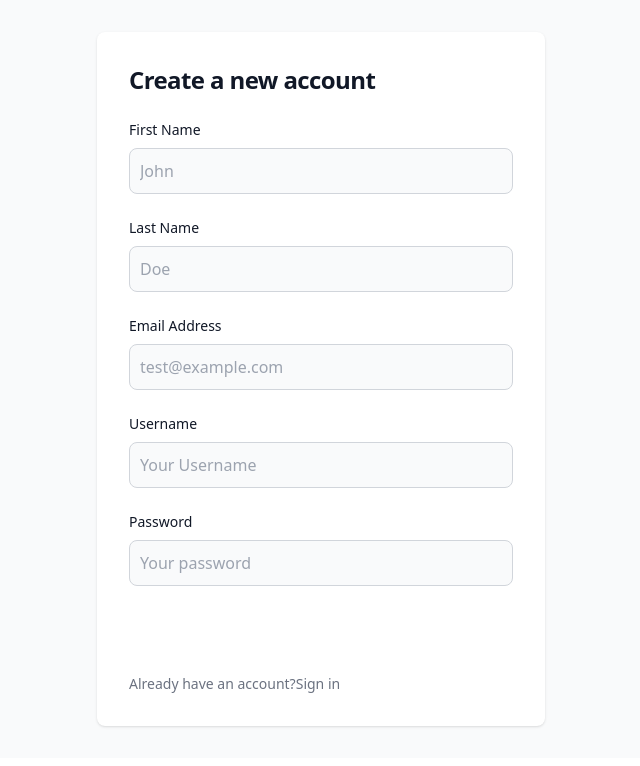
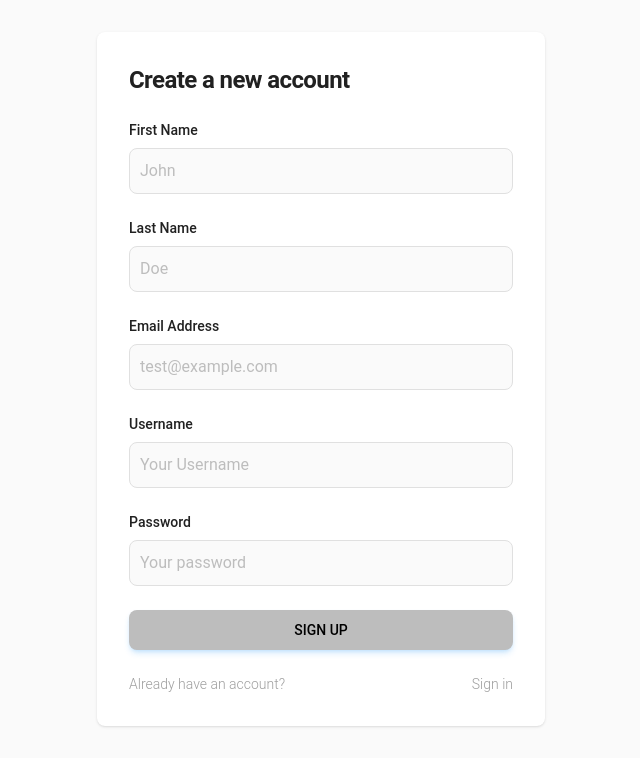
Before and after one commit to arthurduzhyy/react-blog, a React (Vite) app: page /register in a window 1280 px wide. Shown: the top 766 px of the page, without its empty margins (319-959 px from the left). Built offline with nearby package versions, Linux system fonts and the light colour scheme.

Commit message:
Include material UI and create theme provider

```diff
--- a/package.json
+++ b/package.json
@@ -10,6 +10,8 @@
     "preview": "vite preview"
   },
   "dependencies": {
+    "@heroicons/react": "^2.2.0",
+    "@material-tailwind/react": "^2.1.10",
     "classnames": "^2.5.1",
     "react": "^18.2.0",
     "react-dom": "^18.2.0",
--- a/src/App.tsx
+++ b/src/App.tsx
@@ -1,9 +1,12 @@
+import { ThemeProvider } from './context/ThemeContext'
 import BasicDataRouter from './route/BasicDataRouter'
 
 function App() {
-  return <>
-    <BasicDataRouter/>
-  </>
+  return (
+    <ThemeProvider>
+      <BasicDataRouter />
+    </ThemeProvider>
+  )
 }
 
 export default App
--- a/src/component/layout/NavBar.tsx
+++ b/src/component/layout/NavBar.tsx
@@ -1,6 +1,7 @@
 import classNames from 'classnames'
 import { FC, useState } from 'react'
 import { Link } from 'react-router-dom'
+import ThemeToggleButton from '../../feature/theme/ThemeToggleButton'
 
 type DropdownItem = {
   label: string
@@ -42,6 +43,7 @@ const Dropdown: FC<DropdownProps> = ({ isOpen, toggleDropdown, items }) => {
           </li>
         ))}
       </ul>
+
       <div className="py-1">
         <a
           href="#"
@@ -107,7 +109,7 @@ const Navbar = () => {
               />
             </svg>
           </button>
-
+          <ThemeToggleButton />
           <button onClick={toggleDropdown} aria-label="User menu" className="relative">
             <svg
               className="w-10 h-7 text-gray-800 dark:text-white"
--- /dev/null
+++ b/src/context/ThemeContext.tsx
@@ -0,0 +1,62 @@
+import React, { createContext, useContext, ReactNode, useState, useEffect } from 'react'
+import { ThemeProvider as MaterialThemeProvider } from '@material-tailwind/react'
+
+interface ThemeContextProps {
+  children: ReactNode
+}
+
+interface ThemeContextType {
+  theme: 'light' | 'dark'
+  toggleTheme: () => void
+}
+
+const ThemeContext = createContext<ThemeContextType | undefined>(undefined)
+
+export const useTheme = () => {
+  const context = useContext(ThemeContext)
+  if (!context) {
+    throw new Error('useTheme must be used within a ThemeProvider')
+  }
+  return context
+}
+
+export const ThemeProvider = ({ children }: ThemeContextProps) => {
+  const [theme, setTheme] = useState<'light' | 'dark'>(() => {
+    // Витягуємо початкову тему з localStorage або встановлюємо 'light'
+    return localStorage.getItem('theme') === 'dark' ? 'dark' : 'light'
+  })
+
+  const toggleTheme = () => {
+    setTheme((prevTheme) => {
+      const newTheme = prevTheme === 'light' ? 'dark' : 'light'
+      localStorage.setItem('theme', newTheme) // Зберігаємо нову тему
+      return newTheme
+    })
+  }
+
+  useEffect(() => {
+    const root = document.documentElement
+    if (theme === 'dark') {
+      root.classList.add('dark')
+    } else {
+      root.classList.remove('dark')
+    }
+  }, [theme])
+
+  // Кастомна тема для Material Tailwind (за потреби)
+  const customTheme = {
+    button: {
+      defaultProps: {
+        color: theme === 'dark' ? 'blue-gray' : 'blue',
+      },
+    },
+  }
+
+  return (
+    <ThemeContext.Provider value={{ theme, toggleTheme }}>
+      <MaterialThemeProvider value={customTheme}>
+        {children}
+      </MaterialThemeProvider>
+    </ThemeContext.Provider>
+  )
+}
--- a/src/feature/auth/LoginPage.tsx
+++ b/src/feature/auth/LoginPage.tsx
@@ -1,3 +1,4 @@
+import { Button } from '@material-tailwind/react'
 import { useForm } from 'react-hook-form'
 import { useNavigate } from 'react-router-dom'
 import FormInput from '../../component/FormInput'
@@ -69,23 +70,30 @@ const LoginPage = () => {
                 errors={errors}
               />
             </div>
-            <button type="submit"
-                    className="w-full text-white bg-primary-600 hover:bg-primary-700
-                    focus:ring-4 focus:outline-none focus:ring-primary-300
+            <Button type="submit"
+                    className="w-full text-dark bg-gray-400 hover:bg-gray-500
+                    focus:ring-4 focus:outline-none focus:ring-primary-300 border-b-blue-gray-600
                     font-medium rounded-lg text-sm px-5 py-2.5 text-center
-                    dark:bg-primary-600 dark:hover:bg-primary-700 dark:focus:ring-primary-800"
+                    dark:bg-primary-600 dark:hover:bg-primary-700 dark:focus:ring-primary-800 dark:text-white dark:ring-primary-800
+                    dark:border-primary-800 dark:dark:text-white dark:dark:hover:bg-primary-700 dark:dark:bg-primary-600 dark:dark:focus:ring-primary-800 dark:dark:border-primary-800
+                    "
             >
               Sign in
-            </button>
-            <p className="text-sm font-light text-gray-500 dark:text-gray-400">
-              Don’t have an account yet?
-              <a href="/register" className="font-medium text-primary-600 hover:underline dark:text-primary-500">Sign up</a>
-            </p>
+            </Button>
+            <div className="flex justify-between">
+              <p className="text-sm font-light text-gray-500 dark:text-gray-400">
+                Don’t have an account yet?
+
+              </p>
+              <a href="/register" className="text-sm font-light text-gray-500 dark:text-gray-400">Sign
+                up</a>
+            </div>
+
           </form>
         </div>
       </div>
     </div>
-  </section>
+    </section>
   )
 }
 
--- a/src/feature/auth/RegisterPage.tsx
+++ b/src/feature/auth/RegisterPage.tsx
@@ -1,3 +1,4 @@
+import { Button } from '@material-tailwind/react'
 import { useForm, SubmitHandler } from 'react-hook-form'
 import { useNavigate } from 'react-router-dom'
 import FormInput from '../../component/FormInput'
@@ -116,19 +117,25 @@ const RegisterPage = () => {
                 errors={errors}
               />
             </div>
-            <button type="submit"
-                    className="w-full text-white bg-primary-600 hover:bg-primary-700
-                    focus:ring-4 focus:outline-none focus:ring-primary-300
+            <Button type="submit"
+                    className="w-full text-dark bg-gray-400 hover:bg-gray-500
+                    focus:ring-4 focus:outline-none focus:ring-primary-300 border-b-blue-gray-600
                     font-medium rounded-lg text-sm px-5 py-2.5 text-center
-                    dark:bg-primary-600 dark:hover:bg-primary-700 dark:focus:ring-primary-800">
-              Register
-            </button>
-            <p className="text-sm font-light text-gray-500 dark:text-gray-400">
-              Already have an account?
-              <a href="/login" className="font-medium text-primary-600 hover:underline dark:text-primary-500">
+                    dark:bg-primary-600 dark:hover:bg-primary-700 dark:focus:ring-primary-800 dark:text-white dark:ring-primary-800
+                    dark:border-primary-800 dark:dark:text-white dark:dark:hover:bg-primary-700 dark:dark:bg-primary-600 dark:dark:focus:ring-primary-800 dark:dark:border-primary-800
+                    "
+            >
+              Sign up
+            </Button>
+            <div className="flex justify-between">
+              <p className="text-sm font-light text-gray-500 dark:text-gray-400">
+                Already have an account?
+              </p>
+              <a href="/login" className="text-sm font-light text-gray-500 dark:text-gray-400">
                 Sign in
               </a>
-            </p>
+            </div>
+
           </form>
         </div>
       </div>
--- /dev/null
+++ b/src/feature/theme/ThemeToggleButton.tsx
@@ -0,0 +1,22 @@
+import { useTheme } from '../../context/ThemeContext'
+import { SunIcon, MoonIcon } from '@heroicons/react/24/solid'
+
+const ThemeToggleButton = () => {
+  const { theme, toggleTheme } = useTheme()
+
+  return (
+    <button
+      onClick={toggleTheme}
+      className="p-2  rounded-full text-black dark:text-white hover:scale-110 transition-transform"
+      aria-label={`Switch to ${theme === 'light' ? 'dark' : 'light'} mode`}
+    >
+      {theme === 'light' ? (
+        <SunIcon className="w-6 h-6" />
+      ) : (
+        <MoonIcon className="w-6 h-6" />
+      )}
+    </button>
+  )
+}
+
+export default ThemeToggleButton
--- a/tailwind.config.js
+++ b/tailwind.config.js
@@ -1,11 +1,9 @@
-/** @type {import('tailwindcss').Config} */
-export default {
-  content: [
-    './index.html',
-    './src/**/*.{js,ts,jsx,tsx}'
-  ],
+import withMT from "@material-tailwind/react/utils/withMT"
+
+export default withMT({
+  content: ["./index.html", "./src/**/*.{vue,js,ts,jsx,tsx}"],
   theme: {
-    extend: {}
+    extend: {},
   },
-  plugins: []
-}
+  plugins: [],
+})
```
Also changed, not shown: 1 other file (tests, documents, lock files or other folders).
